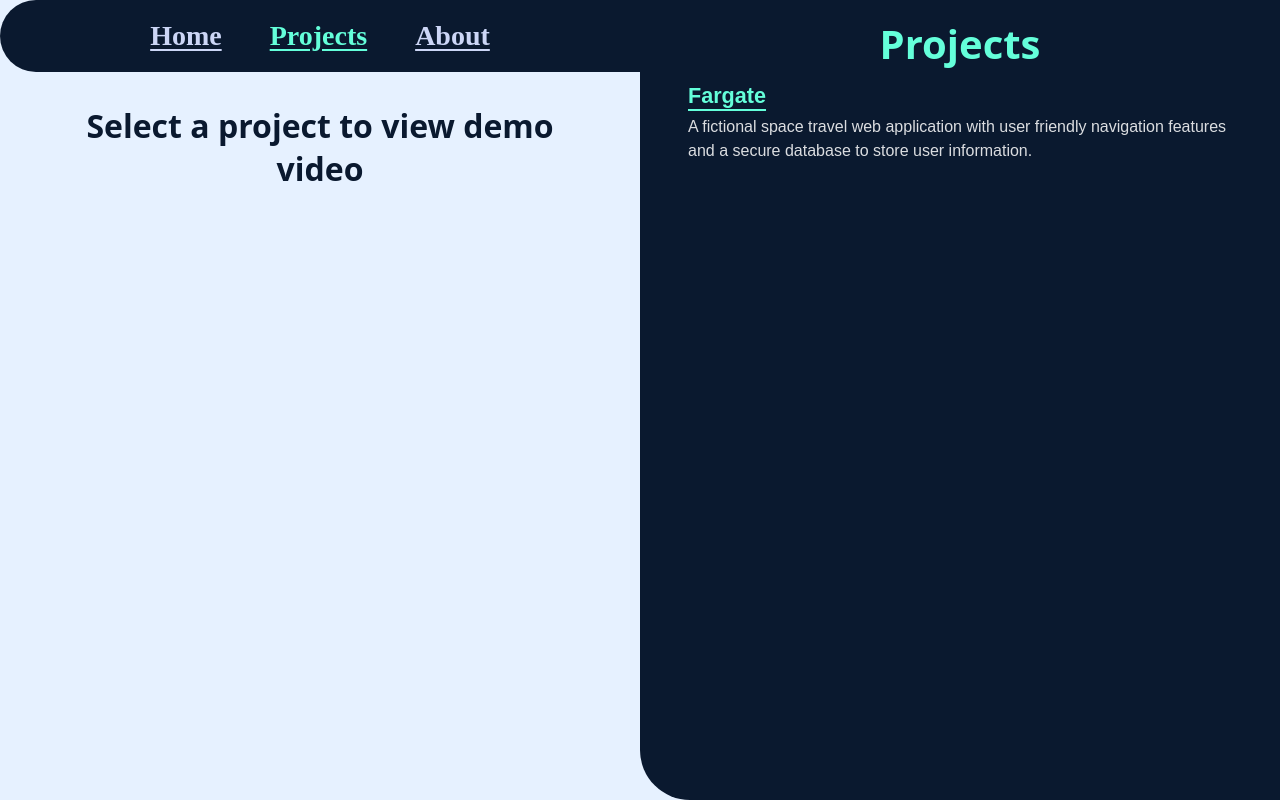
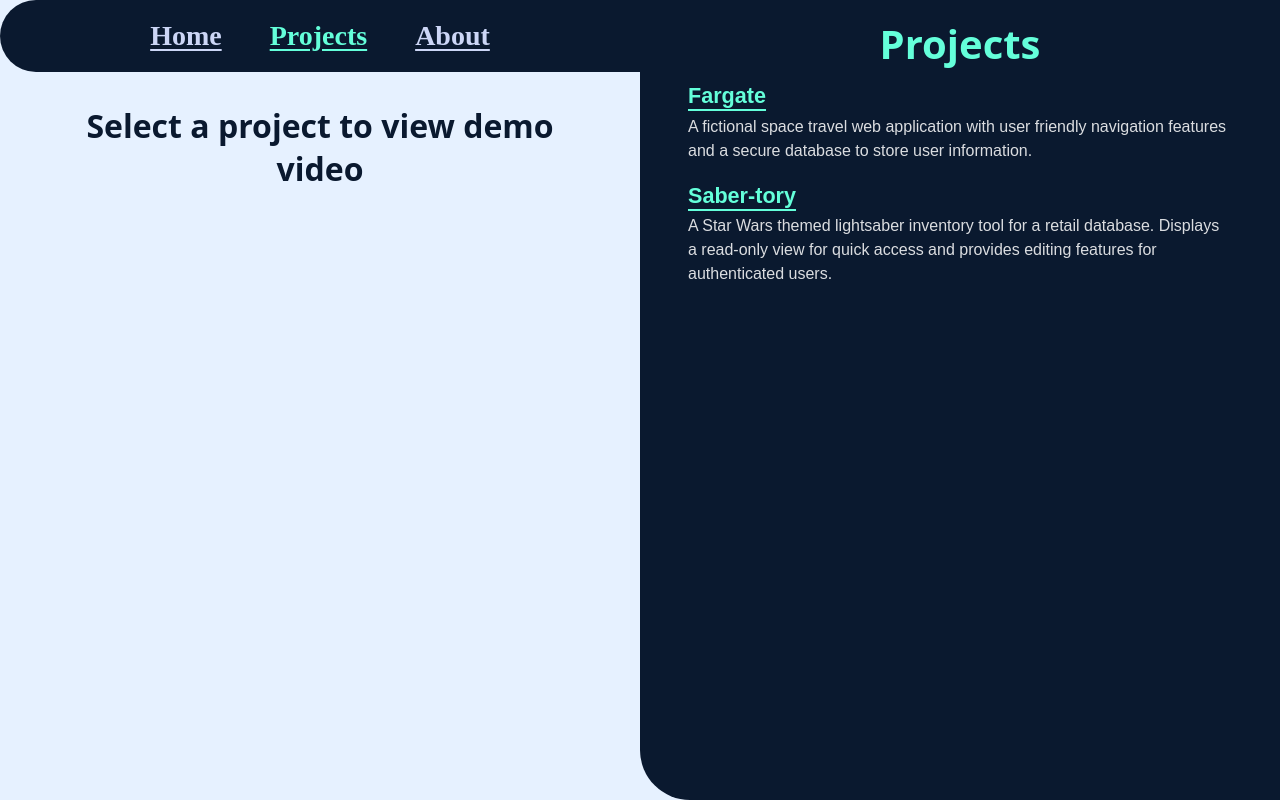
Before and after one commit to elirhenry/Portfolio, a React (Create React App) app in the folder frontend/: page /projects in a window 1280 px wide. Built offline with nearby package versions, Linux system fonts and the light colour scheme.

Commit message:
Added 2nd project video. Add 3rd project video.

```diff
--- a/frontend/src/Media/projectsData.js
+++ b/frontend/src/Media/projectsData.js
@@ -1,16 +1,16 @@
 export const projects = [
   {
-    id: "lightsaber",
+    id: "fargate",
     name: "Fargate",
     description: "A fictional space travel web application with user friendly navigation features and a secure database to store user information.",
     videoUrl: "/videos/Fargate-Demo.mp4",
   },
-  // {
-  //   id: "lightsaber",
-  //   name: "Saber-tory",
-  //   description: "A lightsaber inventory tool for a retail database. Displays a general inventory list for quick access and provides editing features for authenticated users.",
-  //   videoUrl: "/videos/Test-Recording.mp4",
-  // },
+  {
+    id: "sabertory",
+    name: "Saber-tory",
+    description: "A Star Wars themed lightsaber inventory tool for a retail database. Displays a read-only view for quick access and provides editing features for authenticated users.",
+    videoUrl: "/videos/Sabertory-Demo.mp4",
+  },
   // {
   //   id: "lightsaber",
   //   name: "Dish Dash",
```
Also changed, not shown: 1 other file (tests, documents, lock files or other folders).
